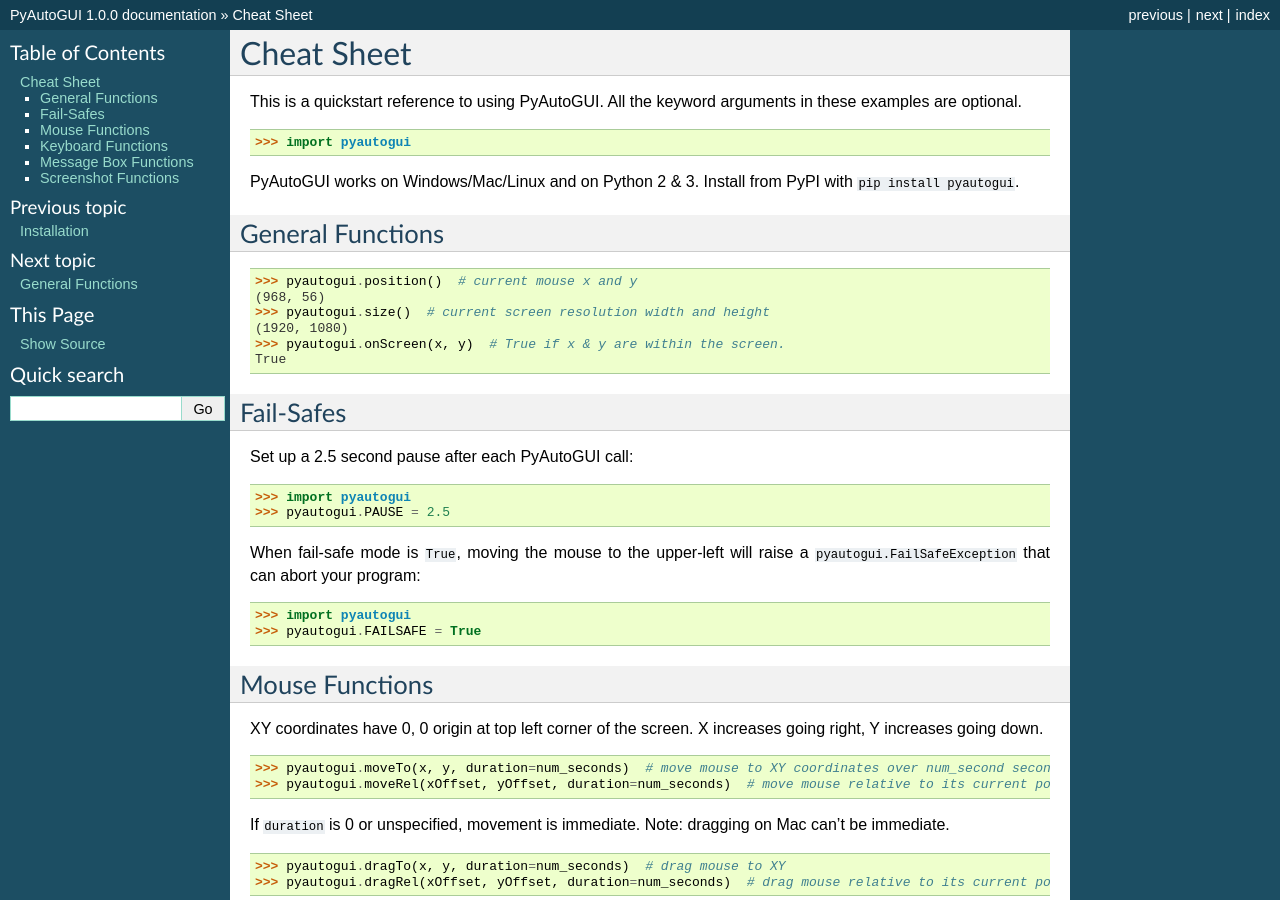
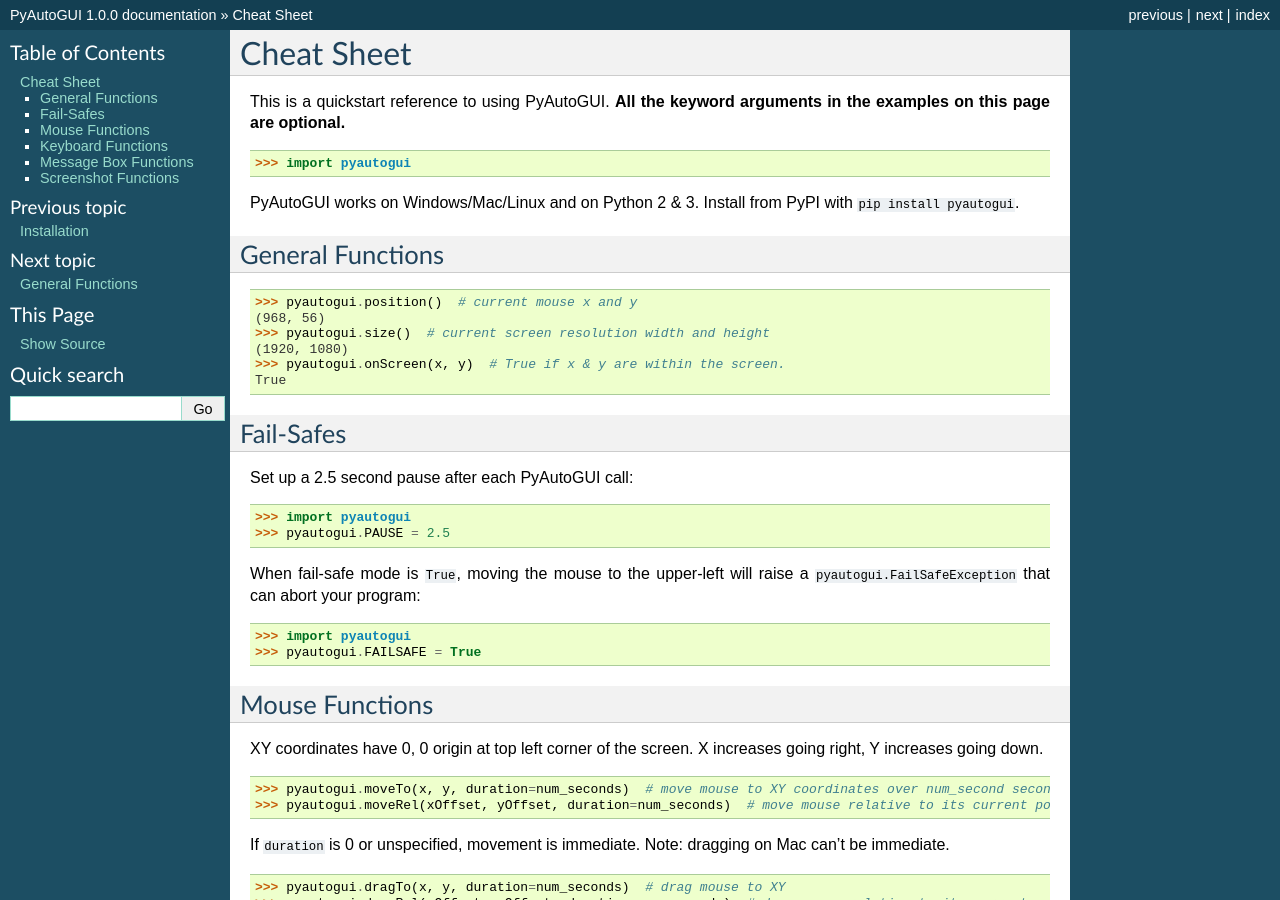
Before and after one commit to asweigart/pyautogui, a Sphinx documentation site: the page built from docs/cheatsheet.rst, in a window 1280 px wide and 900 px high. Built offline with Sphinx 7.4.7, drawn with Linux system fonts in a browser that asks for light colours; some of the changed text lies outside the part shown.

Commit message:
Minor corrections to cheatsheet.

```diff
--- a/docs/cheatsheet.rst
+++ b/docs/cheatsheet.rst
@@ -4,7 +4,7 @@
 Cheat Sheet
 ===========
 
-This is a quickstart reference to using PyAutoGUI. All the keyword arguments in these examples are optional.
+This is a quickstart reference to using PyAutoGUI. **All the keyword arguments in the examples on this page are optional.**
 
     >>> import pyautogui
 
```
Also changed, not shown: other parts of docs/cheatsheet.rst (+1 -1 lines).
